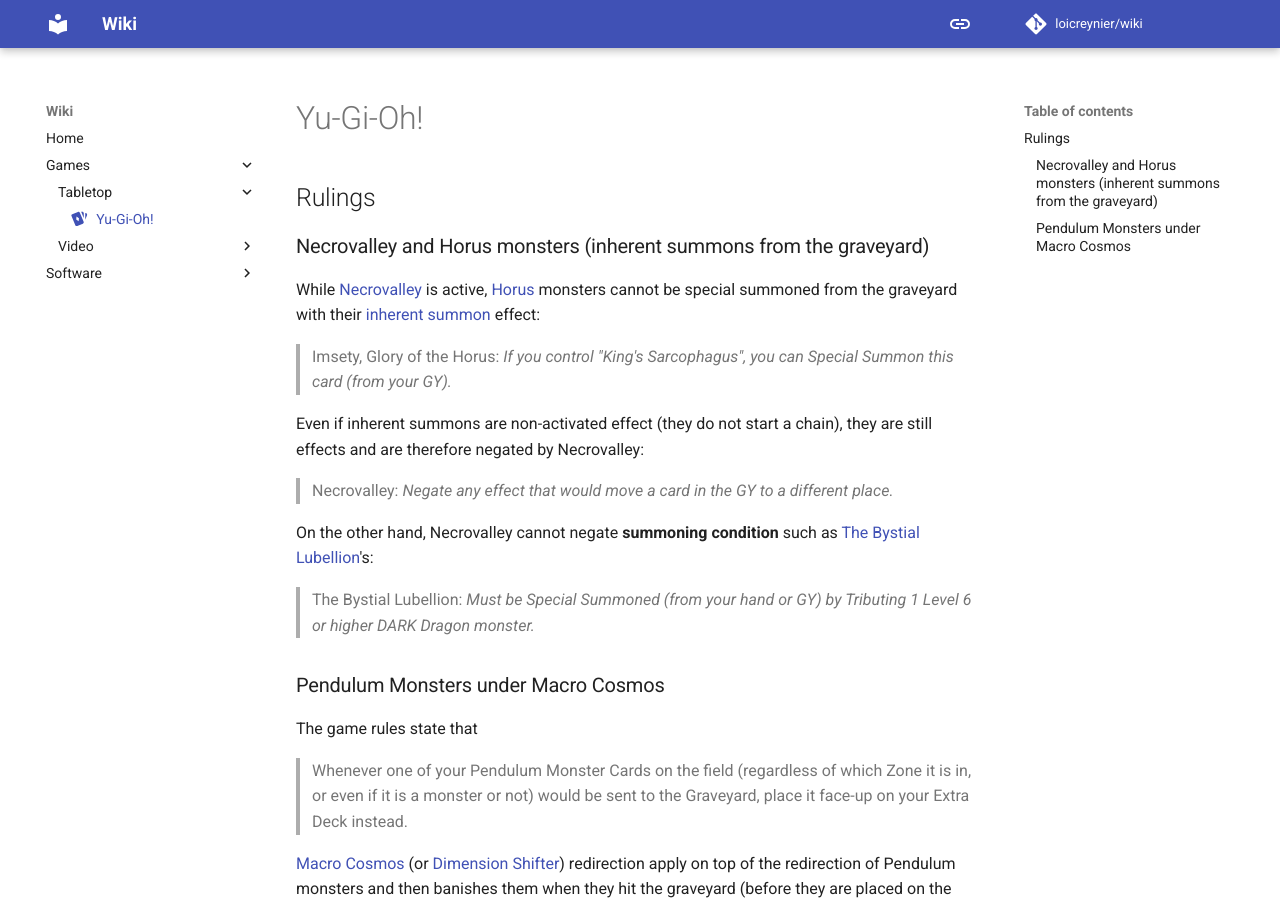
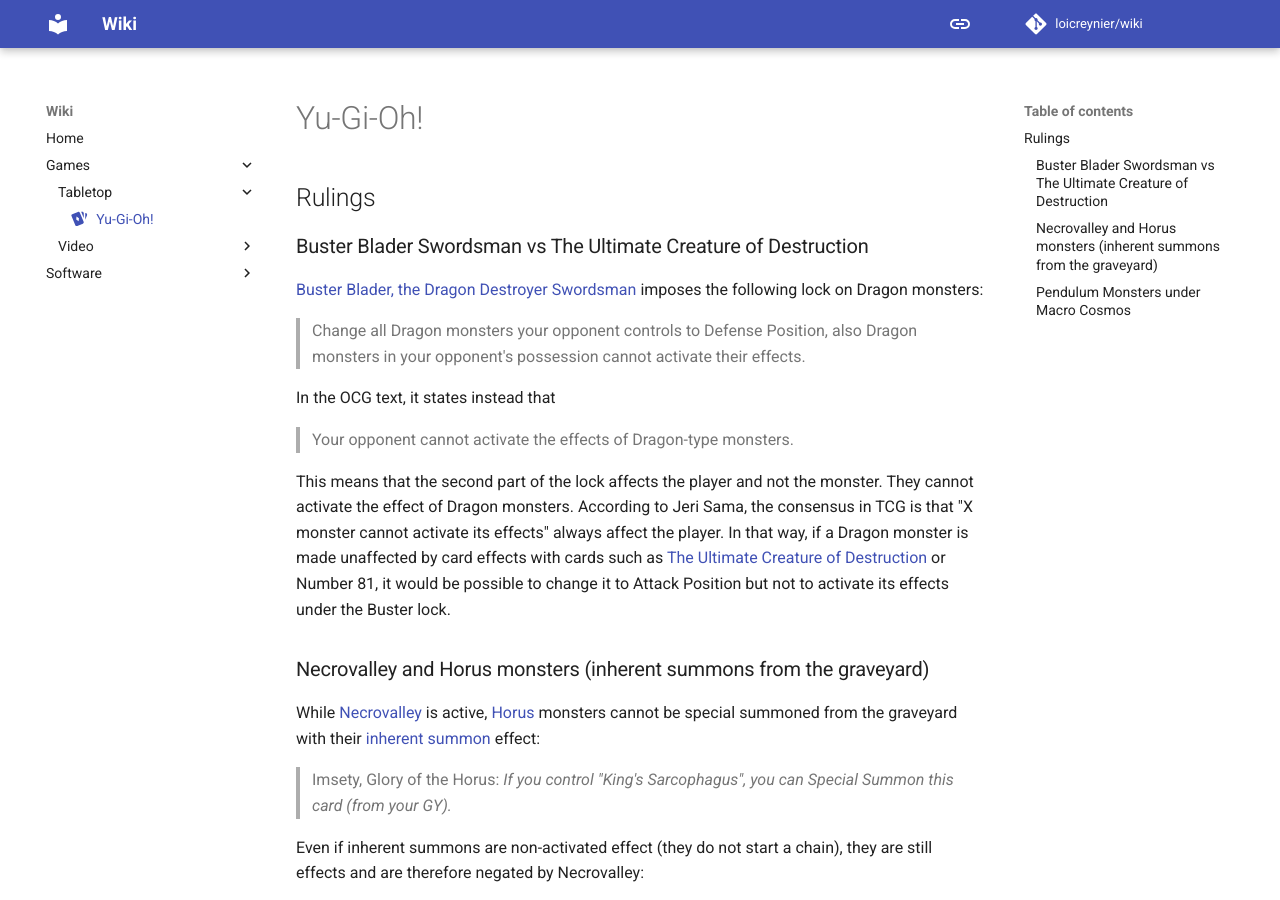
Before and after one commit to loicreynier/wiki, an MkDocs documentation site: the page built from docs/games/tabletop/yugioh.md, in a window 1280 px wide and 900 px high. Built offline with MkDocs 1.6.1 and Material for MkDocs 9.7.7, drawn with Linux system fonts in a browser that asks for light colours; comment, search, counter and statistics services are not loaded.

Commit message:
docs(yugioh): add Buster lock ruling

```diff
--- a/docs/games/tabletop/yugioh.md
+++ b/docs/games/tabletop/yugioh.md
@@ -6,6 +6,29 @@
 # Yu-Gi-Oh!
 
 ## Rulings
+
+### Buster Blader Swordsman vs The Ultimate Creature of Destruction
+
+[Buster Blader, the Dragon Destroyer Swordsman] imposes the following lock on Dragon monsters:
+
+> Change all Dragon monsters your opponent controls to Defense Position,
+> also Dragon monsters in your opponent's possession cannot activate their effects.
+
+In the OCG text, it states instead that
+
+> Your opponent cannot activate the effects of Dragon-type monsters.
+
+This means that the second part of the lock affects the player and not the monster.
+They cannot activate the effect of Dragon monsters.
+According to Jeri Sama,
+the consensus in TCG is that "X monster cannot activate its effects" always affect the player.
+In that way, if a Dragon monster is made unaffected by card effects
+with cards such as [The Ultimate Creature of Destruction] or Number 81,
+it would be possible to change it to Attack Position
+but not to activate its effects under the Buster lock.
+
+[Buster Blader, the Dragon Destroyer Swordsman]: https://yugipedia.com/wiki/Buster_Blader,_the_Dragon_Destroyer_Swordsman
+[The Ultimate Creature of Destruction]: https://yugipedia.com/wiki/The_Ultimate_Creature_of_Destruction
 
 ### Necrovalley and Horus monsters (inherent summons from the graveyard)
 
```
